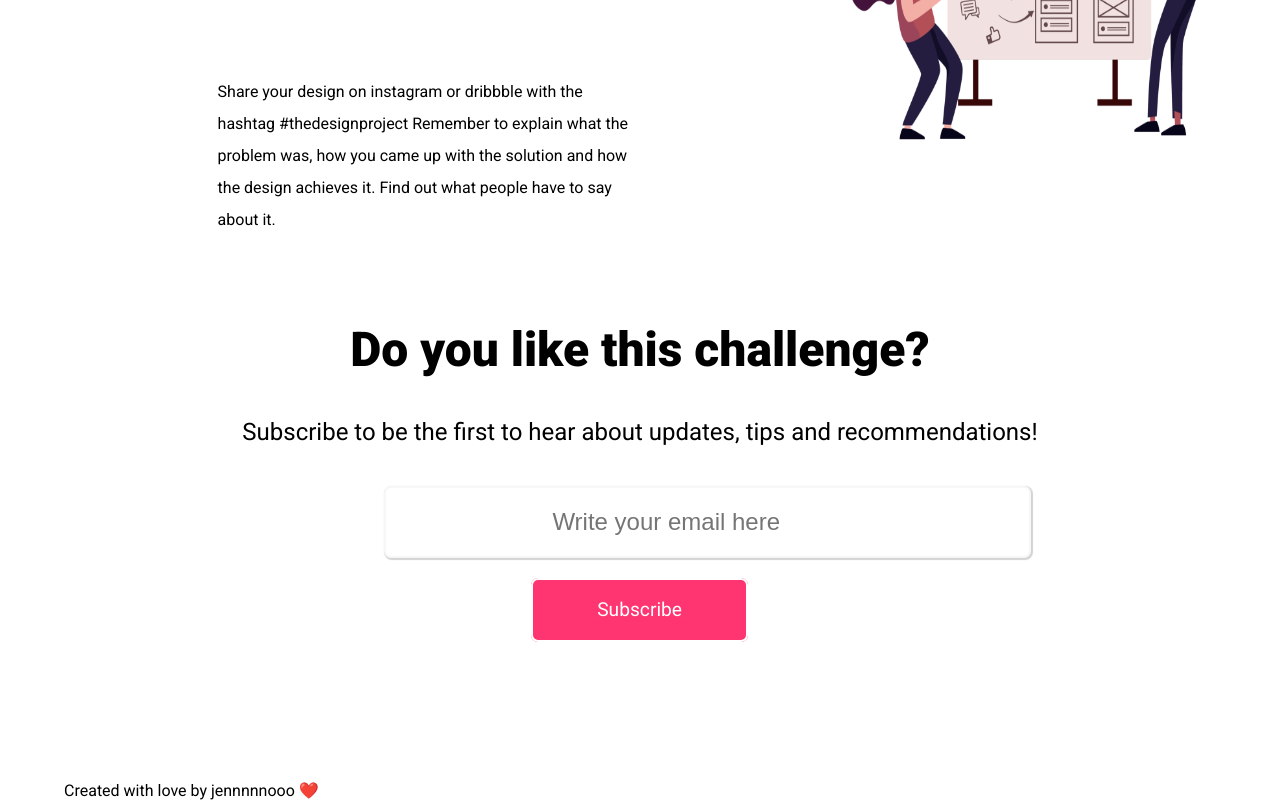
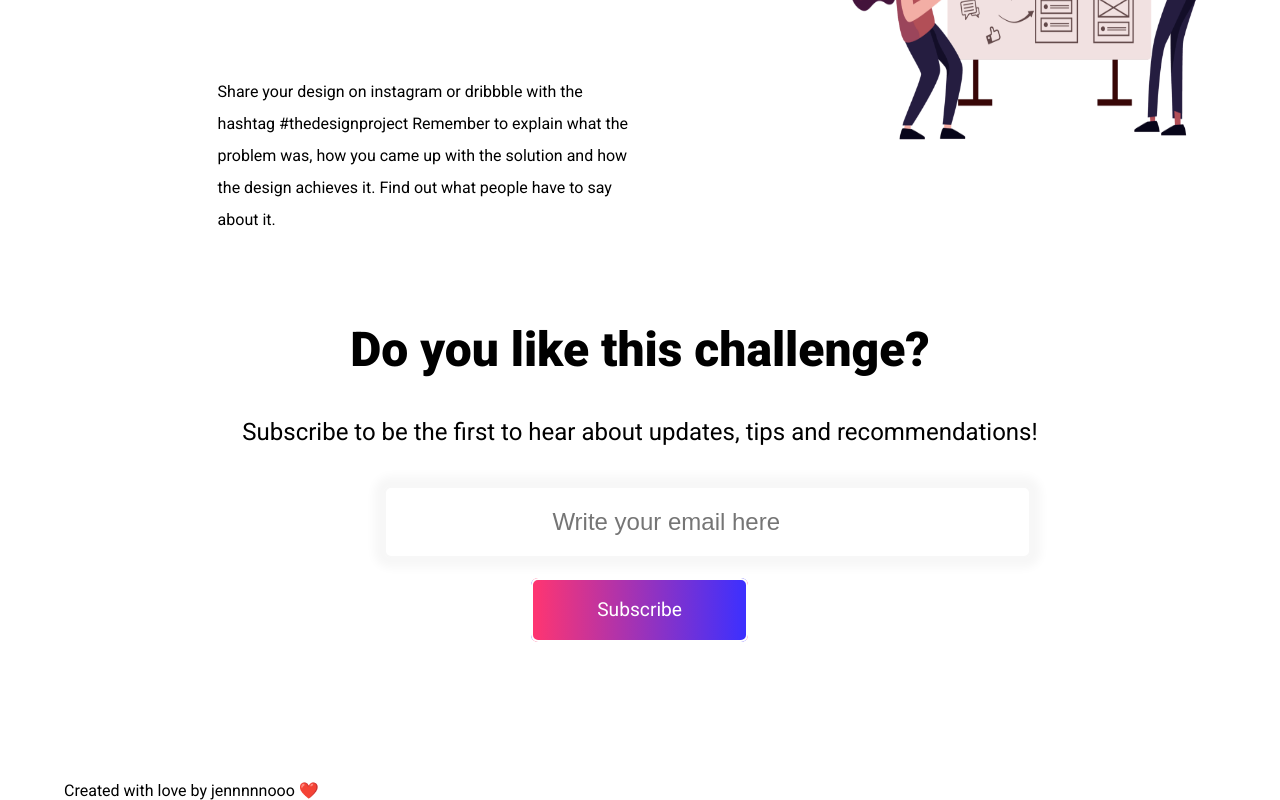
Before and after one commit to asdfjennifer/Designer-Challenge, a plain HTML site: page index.html in a window 1280 px wide. In both pictures the pointer is over the link "Subscribe". Shown: the part 5470-6270 px from the top of the page. Drawn offline with Linux system fonts and the light colour scheme.

Commit message:
added button hover

```diff
--- a/assets/css/style.css
+++ b/assets/css/style.css
@@ -295,11 +295,11 @@ input[type=text] {
     margin: 5vh 0 5vh 30vw;
     padding: 2.5vh 13vw;
     border: 2px solid #F7F7F7;
-    box-shadow: 1px 1px 1px 1px lightgrey;
+    box-shadow: 0px 0px 10px 10px #F7F7F7;
     border-radius: 7px;
     font-size: 1.5em;
 }
-
+/* BUTTON */
 footer a {
     background: #ff3571;
     color: #fff;
@@ -311,6 +311,11 @@ footer a {
     font-weight: 400;
 }
 
+footer a:hover {
+    background: linear-gradient(90deg, #ff3571 0%,#3C30FF  100%);
+}
+
+/* CREATED WITH */
 footer span {
     margin: 0 0 0 5vw;
 }
```
